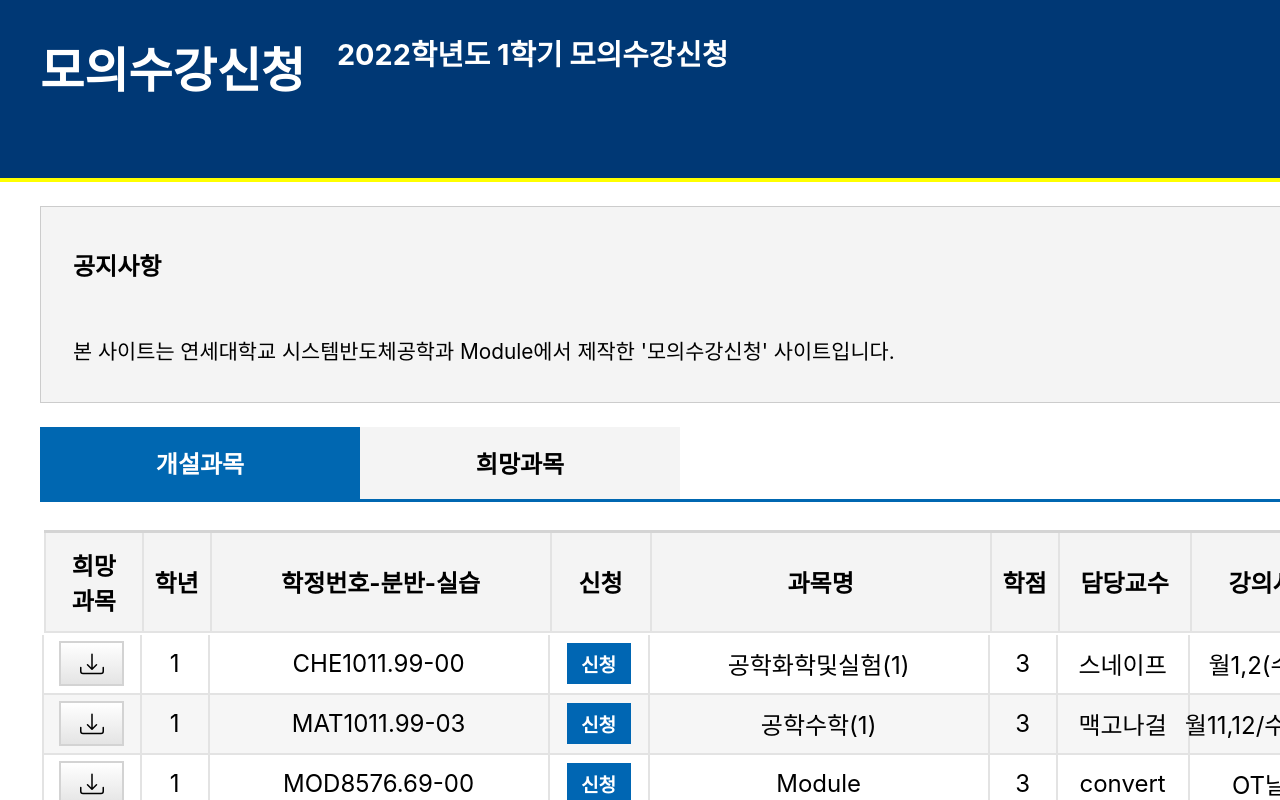
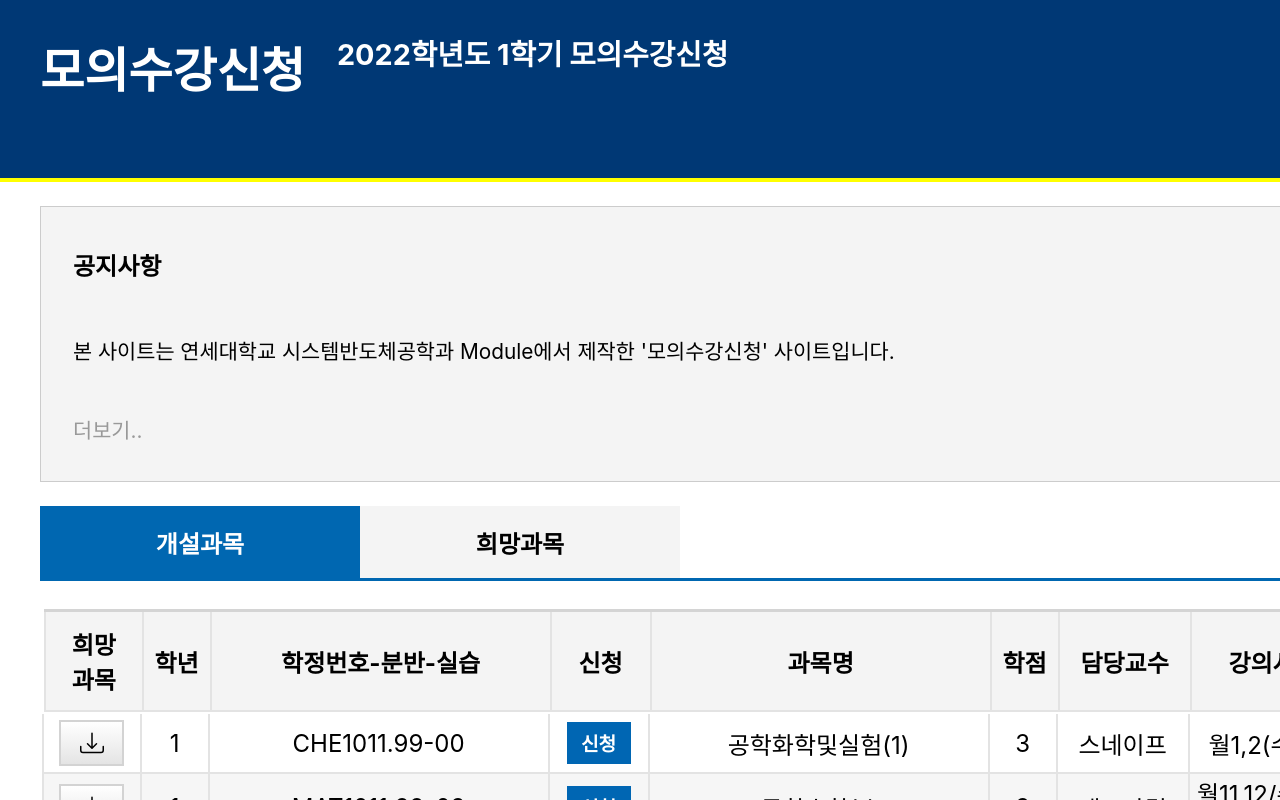
Before and after one commit to Jiwhan-Kim/Module_Imit, a React (Create React App) app: page /main in a window 1280 px wide. Shown: the top 800 px of the page. Built offline with nearby package versions, Linux system fonts and the light colour scheme; the HTML template or start-up script is replaced by a standard one.

Commit message:
220121 final CSS Edit

```diff
--- a/public/index.html
+++ b/public/index.html
@@ -7,7 +7,7 @@
     <meta name="theme-color" content="#000000" />
     <meta
       name="description"
-      content="Web site created using create-react-app"
+      content="연세대학교 모의수강신청 사이트 - Module 김다운, 김덕용, 김지환, 조보경 제작"
     />
     <link rel="apple-touch-icon" href="%PUBLIC_URL%/logo192.png" />
     <!--
@@ -24,20 +24,9 @@
       work correctly both with client-side routing and a non-root public URL.
       Learn how to configure a non-root public URL by running `npm run build`.
     -->
-    <title>React App</title>
+    <title>모의수강신청</title>
   </head>
   <body>
-    <noscript>You need to enable JavaScript to run this app.</noscript>
     <div id="root"></div>
-    <!--
-      This HTML file is a template.
-      If you open it directly in the browser, you will see an empty page.
-
-      You can add webfonts, meta tags, or analytics to this file.
-      The build step will place the bundled scripts into the <body> tag.
-
-      To begin the development, run `npm start` or `yarn start`.
-      To create a production bundle, use `npm run build` or `yarn build`.
-    -->
   </body>
 </html>
--- a/src/components/atoms/ModalLogin/index.jsx
+++ b/src/components/atoms/ModalLogin/index.jsx
@@ -106,7 +106,7 @@ const Header = styled.div`
 `;
 const Body = styled.div`
   height: 11.95rem;
-  width: 34.5rem;
+  width: auto;
   margin: 0.15rem;
   border-top: 0.15rem solid #b3b3b3;
   border-left: 0.15rem solid #b3b3b3;
--- a/src/components/atoms/ModalSelect/index.jsx
+++ b/src/components/atoms/ModalSelect/index.jsx
@@ -117,7 +117,7 @@ const Header = styled.div`
 `;
 const Body = styled.div`
   height: 11.95rem;
-  width: 34.5rem;
+  width: auto;
   margin: 0.15rem;
   border-top: 0.15rem solid #b3b3b3;
   border-left: 0.15rem solid #b3b3b3;
--- a/src/components/atoms/ModalTime/index.jsx
+++ b/src/components/atoms/ModalTime/index.jsx
@@ -27,10 +27,10 @@ function ModalTime(props) {
               <div
                 style={{
                   position: "absolute",
-                  top: "0.5rem",
+                  top: "0.6rem",
                   left: "2.5rem",
                   width: "30rem",
-                  height: "2.1rem",
+                  height: "2rem",
                   color: "#383d41",
                   whiteSpze: "nowrap",
                 }}
@@ -120,7 +120,7 @@ const Header = styled.div`
 `;
 const Body = styled.div`
   height: 11.95rem;
-  width: 34.5rem;
+  width: auto;
   margin: 0.15rem;
   border-top: 0.15rem solid #b3b3b3;
   border-left: 0.15rem solid #b3b3b3;
--- a/src/components/molecules/OpenedLect/index.jsx
+++ b/src/components/molecules/OpenedLect/index.jsx
@@ -123,11 +123,10 @@ const Tr = styled.tr`
   display: flex;
 `;
 const Td = styled.td`
-  height: 3.5rem;
+  min-height: 3.5rem;
   border-left: 0.15rem solid #e3e3e3;
   border-bottom: 0.15rem solid #e3e3e3;
-  white-space: nowrap;
-  text-overflow: clip;
+  white-space: pre-line;
 
   text-align: center;
   display: flex;
--- a/src/components/molecules/SelectedLect/index.jsx
+++ b/src/components/molecules/SelectedLect/index.jsx
@@ -106,7 +106,6 @@ const Td = styled.td`
   border-left: 0.15rem solid #e3e3e3;
   border-bottom: 0.15rem solid #e3e3e3;
   white-space: pre-line;
-  text-overflow: clip;
 
   text-align: center;
   display: flex;
--- a/src/components/molecules/info/index.jsx
+++ b/src/components/molecules/info/index.jsx
@@ -1,7 +1,9 @@
-import React from "react";
+import React, { useState } from "react";
 import styled from "styled-components";
-
+const list0 = ["block", "none"];
+const list1 = ["none", "block"];
 function Info() {
+  const [open, setOpen] = useState(list0);
   return (
     <InfoBox>
       <div>
@@ -11,6 +13,25 @@ function Info() {
           본 사이트는 연세대학교 시스템반도체공학과 Module에서 제작한
           '모의수강신청' 사이트입니다.
         </NormalStr>
+        <div style={{ height: "0.5rem" }} />
+        <NormalStr
+          style={{ display: open[0], color: "#999999", cursor: "pointer" }}
+          onClick={() => {
+            setOpen(list1);
+          }}
+        >
+          더보기..
+        </NormalStr>
+        <div
+          style={{ display: open[1], color: "#555555", cursor: "pointer" }}
+          onClick={() => {
+            setOpen(list0);
+          }}
+        >
+          <NormalStr>Front: 김지환 (21) / Back: 김다운 (21)</NormalStr>
+          <div style={{ height: "0.5rem" }} />
+          <NormalStr>ReactJS제작</NormalStr>
+        </div>
       </div>
       <div>
         <NormalStr>
--- a/src/components/views/MainView/index.jsx
+++ b/src/components/views/MainView/index.jsx
@@ -41,7 +41,7 @@ const data = [
     3,
     "이광우",
     "월5/수5,6(월6)",
-    "실시간온라인/동영상콘텐츠(동영상콘텐츠)",
+    "실시간온라인/동영상콘텐츠",
     30,
     0,
     0,
@@ -53,7 +53,7 @@ const data = [
     3,
     "이광우",
     "월5/수5,6(월6)",
-    "실시간온라인/동영상콘텐츠(동영상콘텐츠)",
+    "실시간온라인/동영상콘텐츠",
     30,
     0,
     0,
@@ -181,23 +181,24 @@ const data = [
   ],
   [
     16,
+    "YCA1102-99-00",
+    "기독교와현대사회",
+    3,
+    "교수님",
+    "목7/토4,5",
+    "어딘가",
+    25,
+    0,
+    0,
+  ],
+
+  [
+    17,
     "YCB1101.99-00",
     "글쓰기",
     3,
     "해그리드",
     "화3,4/목4",
-    "어딘가",
-    25,
-    0,
-    0,
-  ],
-  [
-    17,
-    "YCA1102-99-00",
-    "기독교와현대사회",
-    3,
-    "교수님",
-    "목7/토4,5",
     "어딘가",
     25,
     0,
@@ -289,13 +290,13 @@ const BodyBox = styled.div`
   margin: 1.5rem 0rem 0rem 2.5rem;
   display: flex;
   flex-direction: column;
-  width: 128rem;
 `;
 
 const SelectBox = styled.div`
   margin-top: 1.5rem;
   border-bottom: 0.2rem solid #0067b1;
   display: flex;
+  width: 128rem;
 `;
 const SelectButton = styled.div`
   height: 4.5rem;
```
